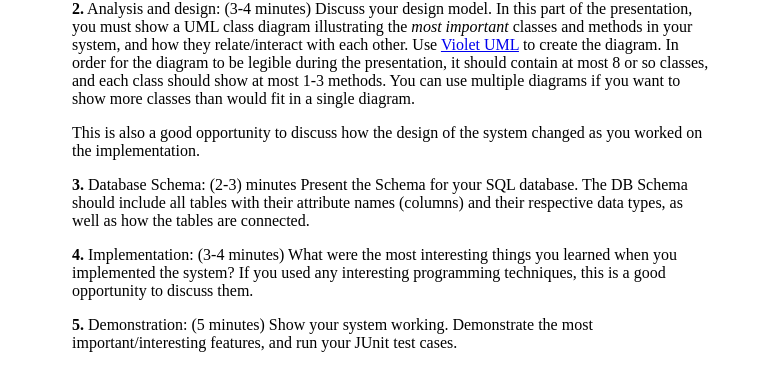
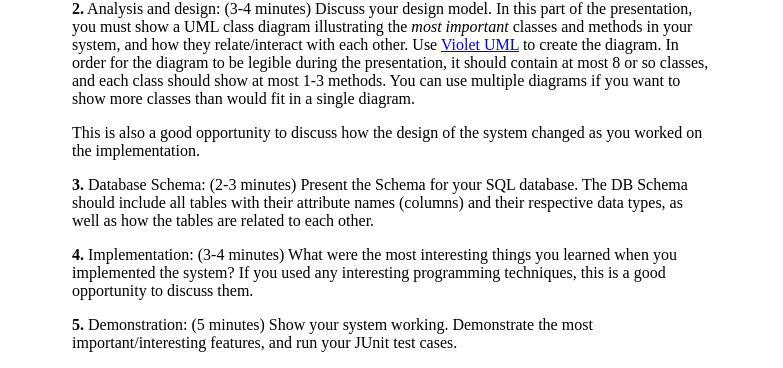
Before and after one commit to ycpcs/cs320-spring2020, a Jekyll site: the page built from assign/assign08.md, in a window 1280 px wide. Shown: the part 1028-1396 px from the top of the page, without its empty margins (248-1031 px from the left). Built offline with Jekyll 4.4.1, drawn with Linux system fonts in a browser that asks for light colours.

Commit message:
updates for SQL DB Schemas

```diff
--- a/assign/assign08.md
+++ b/assign/assign08.md
@@ -58,7 +58,7 @@ Here is a suggested structure for your presentation, with approximate times to s
 >
 > This is also a good opportunity to discuss how the design of the system changed as you worked on the implementation.
 >
-> **3.** Database Schema: (2-3) minutes Present the Schema for your SQL database.  The DB Schema should include all tables with their attribute names (columns) and their respective data types, as well as how the tables are connected.
+> **3.** Database Schema: (2-3 minutes) Present the Schema for your SQL database.  The DB Schema should include all tables with their attribute names (columns) and their respective data types, as well as how the tables are related to each other.
 >
 > **4.** Implementation: (3-4 minutes) What were the most interesting things you learned when you implemented the system? If you used any interesting programming techniques, this is a good opportunity to discuss them.
 >
```
Also changed, not shown: assign/assign03.md (+1 -1 lines).
